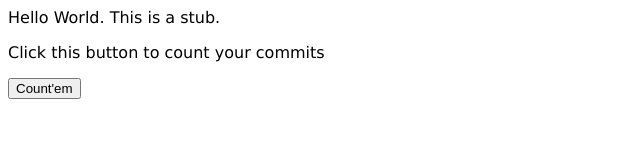
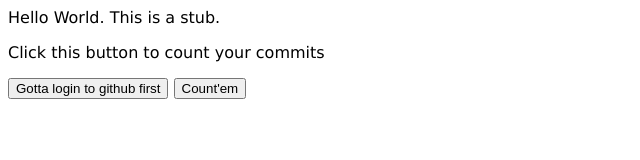
Before and after one commit to IamTheCry/commitCounterv2, a website: page client/index.html in a window 1280 px wide. Shown: the whole page, without its empty margins (0-640 px from the left). Drawn offline with Linux system fonts and the light colour scheme.

Commit message:
Added github login button

```diff
--- a/client/index.html
+++ b/client/index.html
@@ -8,6 +8,7 @@
       <p>
         Click this button to count your commits
       </p>
+      <button>Gotta login to github first</button>
       <button>Count'em</button>
     </body>
 </html>
```
